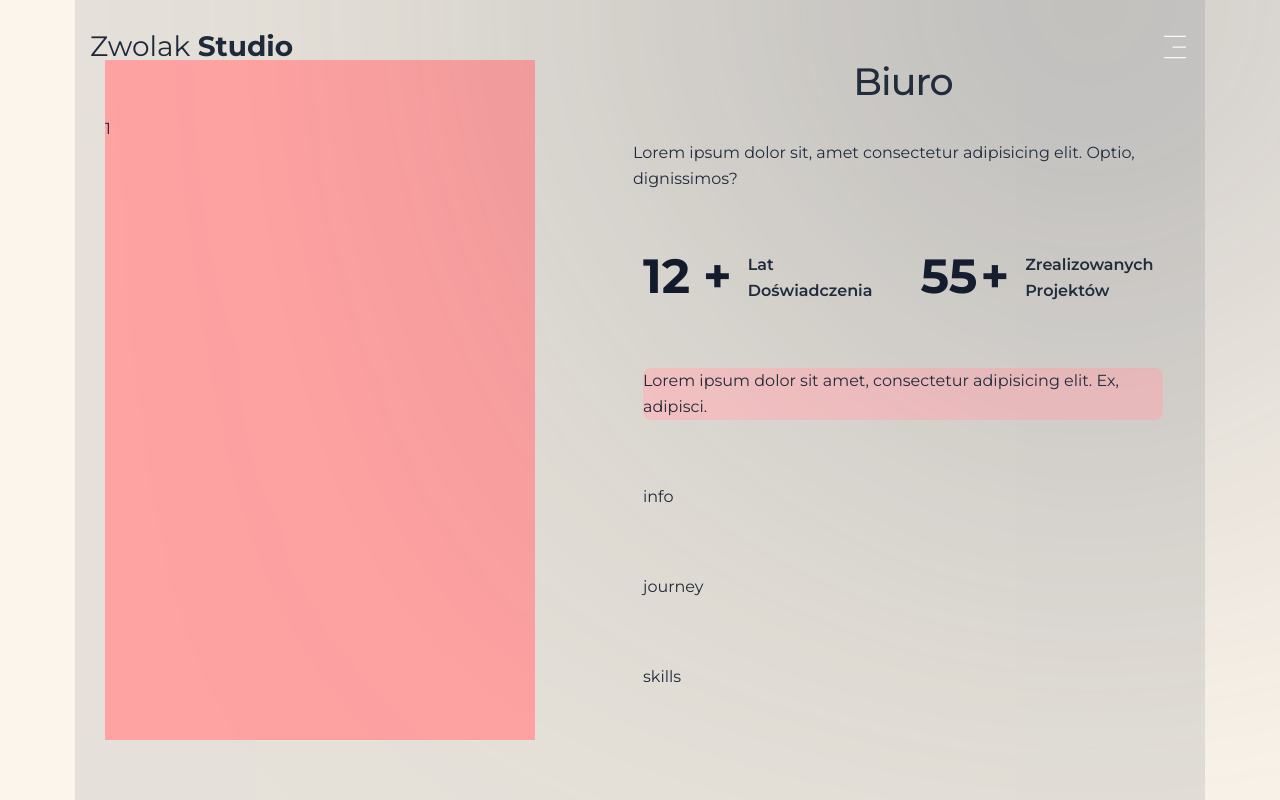
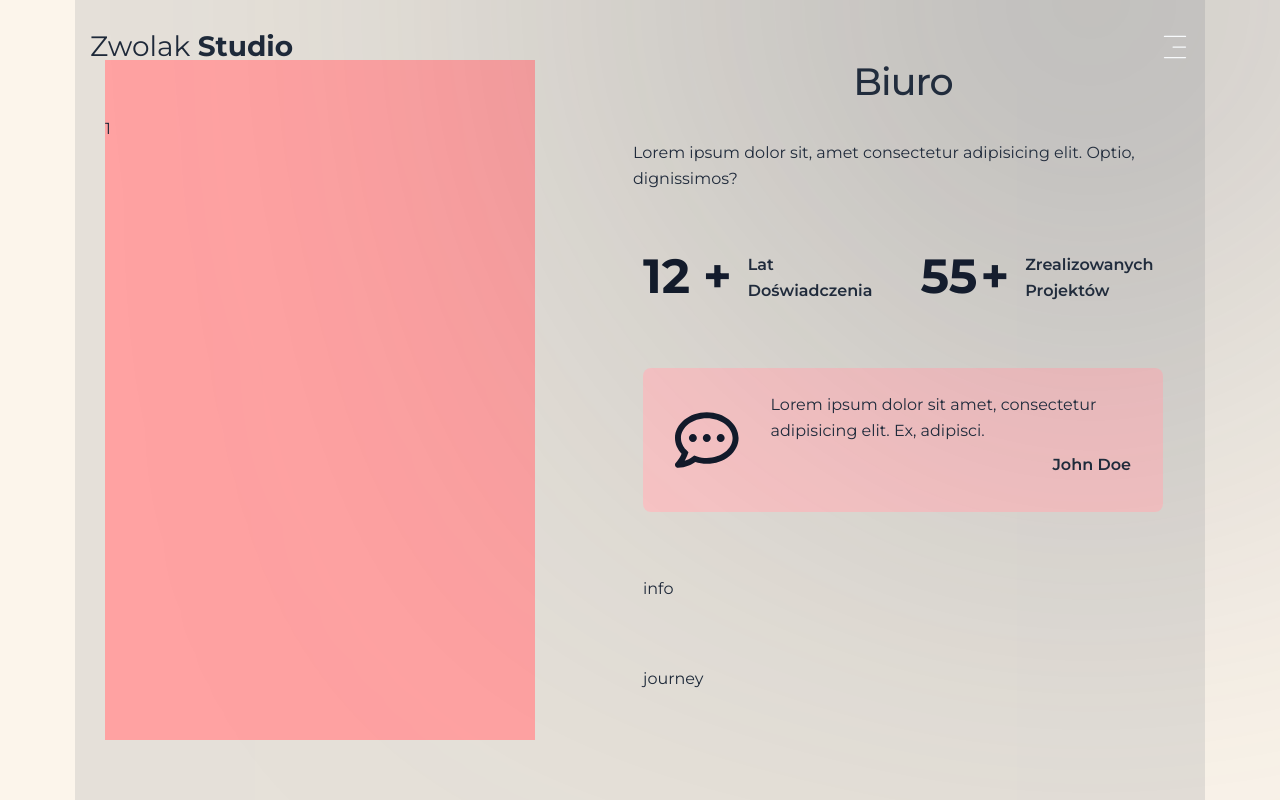
Before and after one commit to misiek869/zowlak_studio_website, a Next.js app: page /about in a window 1280 px wide. Shown: the top 800 px of the page. Built offline with nearby package versions, Linux system fonts and the light colour scheme.

Commit message:
finish testimonials swiper

```diff
--- a/app/globals.css
+++ b/app/globals.css
@@ -55,3 +55,8 @@ body {
 .btn-gray {
 	@apply bg-gray-800 hover:bg-gray-900 text-slate-50;
 }
+
+/* swiper css */
+.swiper {
+	margin: 0 !important;
+}
--- a/components/Testimonials.tsx
+++ b/components/Testimonials.tsx
@@ -5,7 +5,7 @@ import { Autoplay } from 'swiper/modules'
 import 'swiper/css'
 import 'swiper/css/pagination'
 
-import { ImQuotesLeft } from 'react-icons/im'
+import { FaRegCommentDots } from 'react-icons/fa'
 
 type Testimonial = {
 	message: string
@@ -36,9 +36,19 @@ const Testimonials = () => {
 			modules={[Autoplay]}
 			loop={true}
 			autoplay={{ delay: 4000, disableOnInteraction: false }}
-			className='w-full max-w-[310px] md:max-w-[520px] bg-red-200 rounded-lg'>
+			className='w-full max-w-[300px] md:max-w-[520px] bg-red-200 rounded-lg'>
 			{testimonials.map((item, index) => {
-				return <SwiperSlide key={index}>{item.message}</SwiperSlide>
+				return (
+					<SwiperSlide key={index}>
+						<div className='flex px-8 py-6 gap-8'>
+							<FaRegCommentDots className='hidden xl:flex text-8xl text-gray-900' />
+							<div className='flex flex-col gap-2'>
+								<p>{item.message}</p>
+								<p className='self-end font-semibold'>{item.name}</p>
+							</div>
+						</div>
+					</SwiperSlide>
+				)
 			})}
 		</Swiper>
 	)
```
